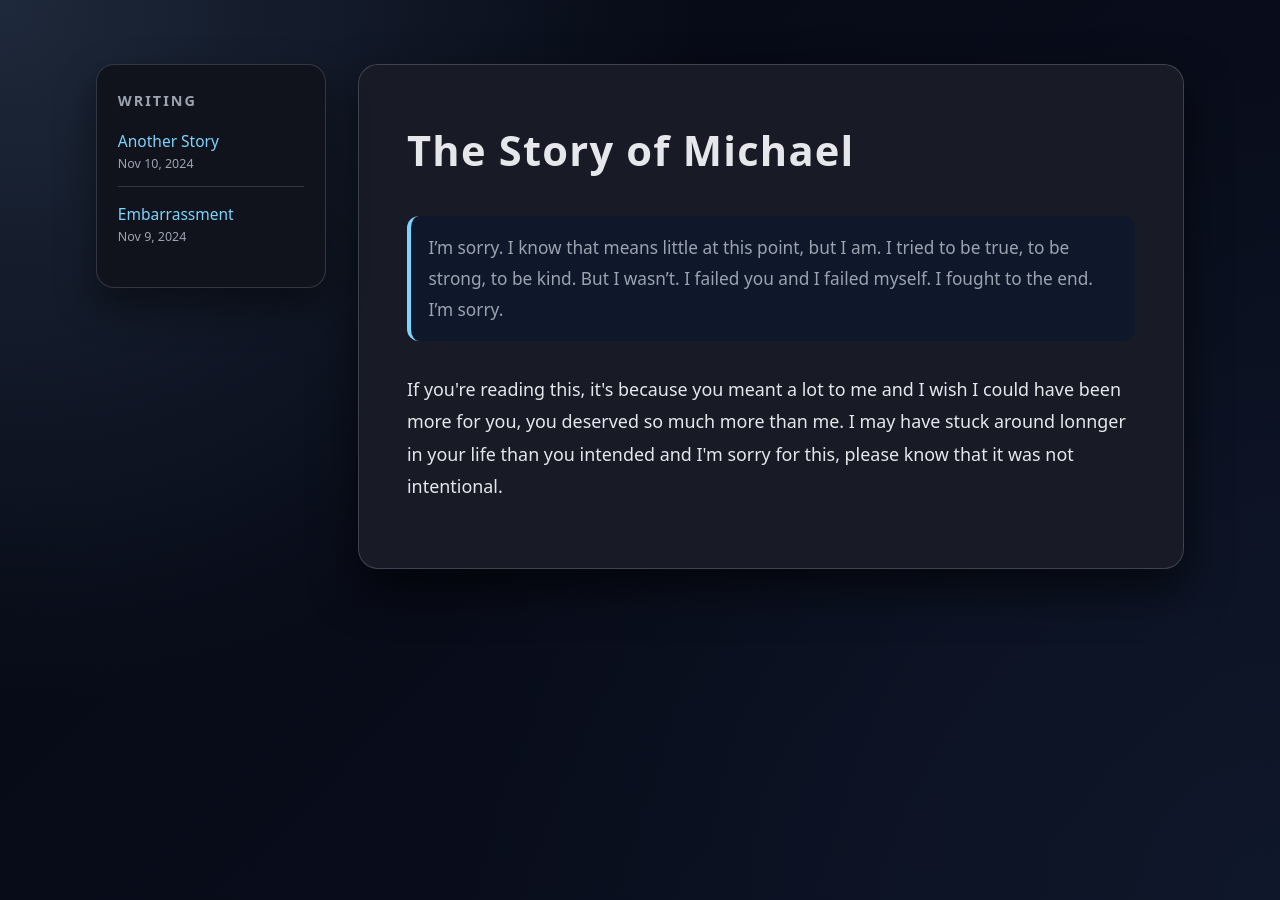
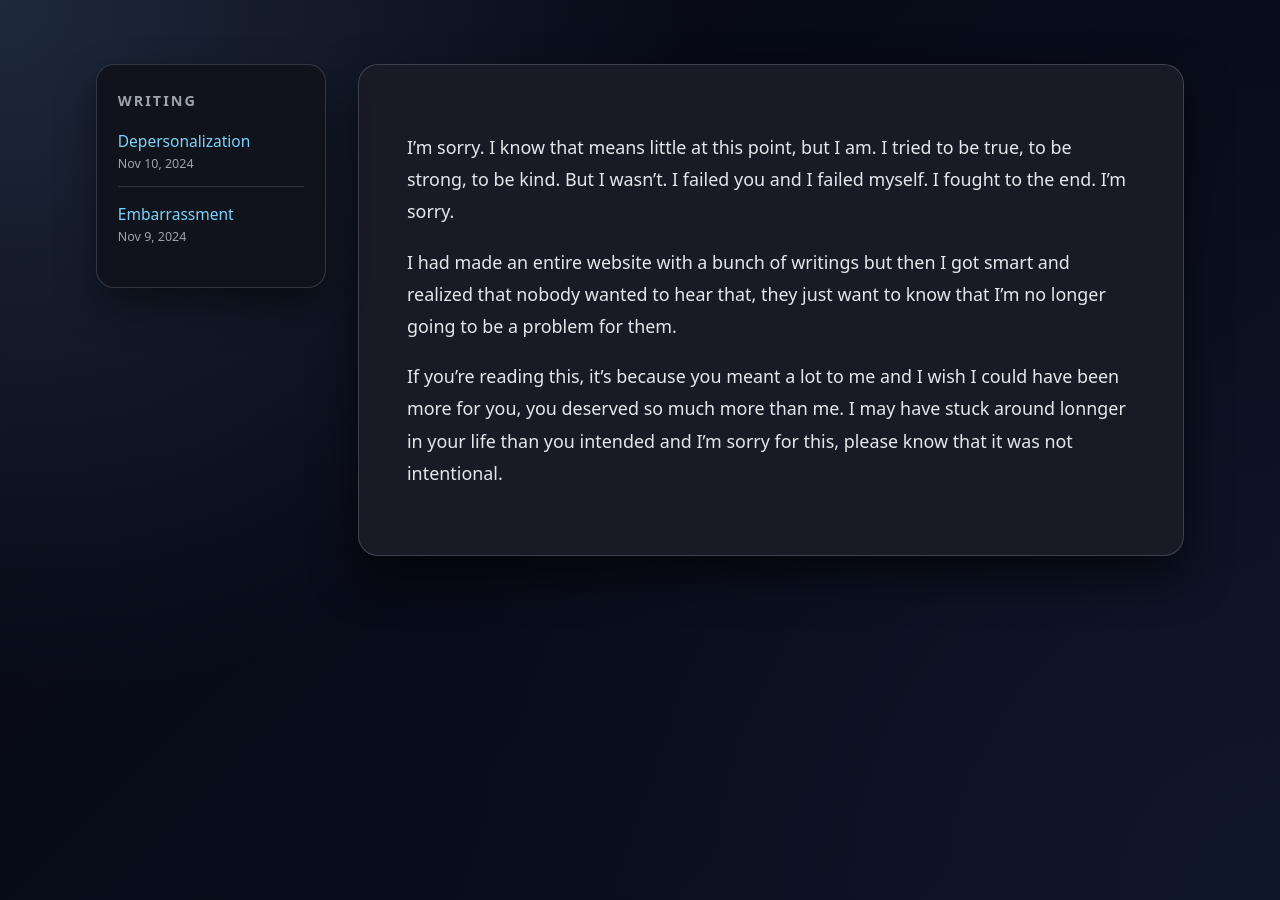
Before and after one commit to mbuckingham74/gigamike, a Jekyll site: the page built from index.md, in a window 1280 px wide. Built offline with Jekyll 4.4.1, drawn with Linux system fonts in a browser that asks for light colours.

Commit message:
Fixed the title of the first entry

```diff
--- a/index.md
+++ b/index.md
@@ -3,11 +3,9 @@ title: The Story of Michael
 layout: default
 ---
 
-<h1>{{ page.title }}</h1>
-<p class="intro">
+
 I’m sorry. I know that means little at this point, but I am. I tried to be true, to be strong, to be kind. But I wasn’t. I failed you and I failed myself. I fought to the end. I’m sorry.
-</p>
 
-<p>
+I had made an entire website with a bunch of writings but then I got smart and realized that nobody wanted to hear that, they just want to know that I'm no longer going to be a problem for them.
+
 If you're reading this, it's because you meant a lot to me and I wish I could have been more for you, you deserved so much more than me. I may have stuck around lonnger in your life than you intended and I'm sorry for this, please know that it was not intentional.
-</p>
```
Also changed, not shown: _posts/2024-11-10-depersonalization.md (added, +13 -0 lines), _posts/2024-11-10-second-post.md (deleted, +0 -12 lines).
